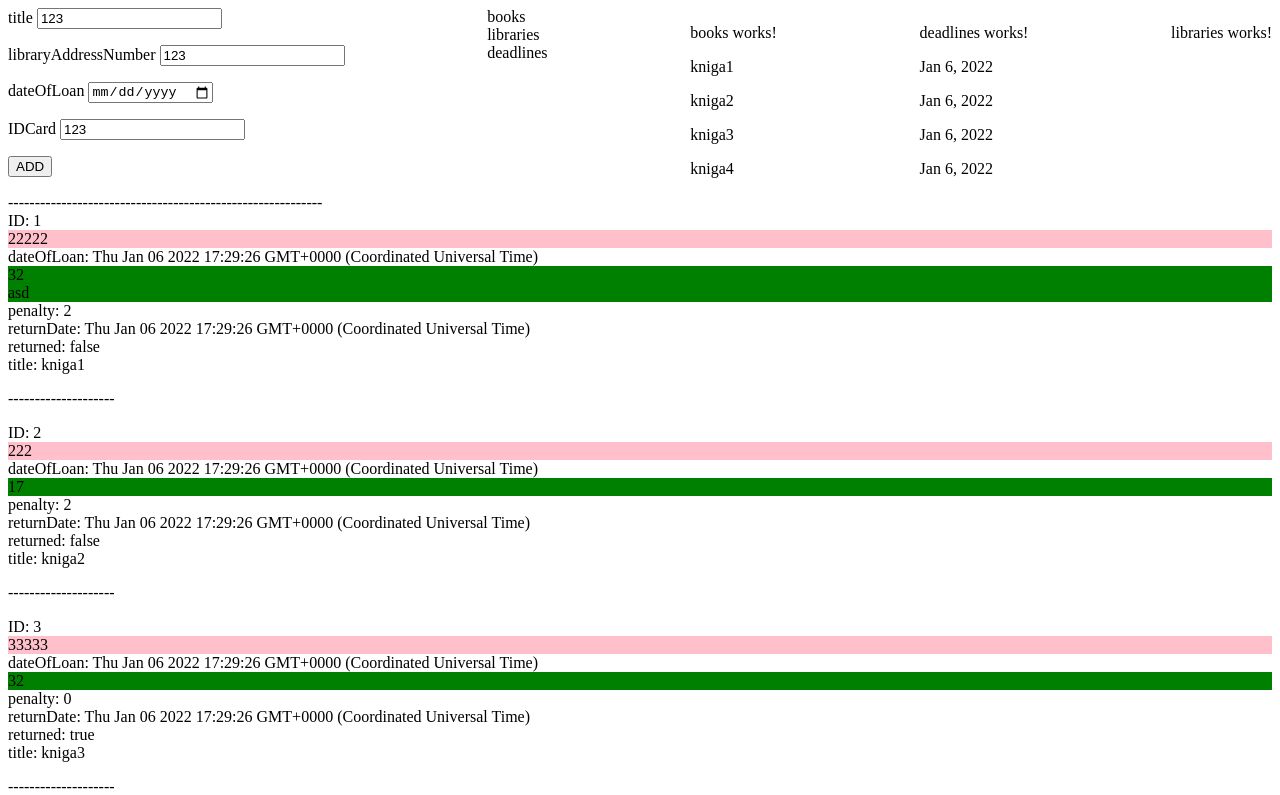
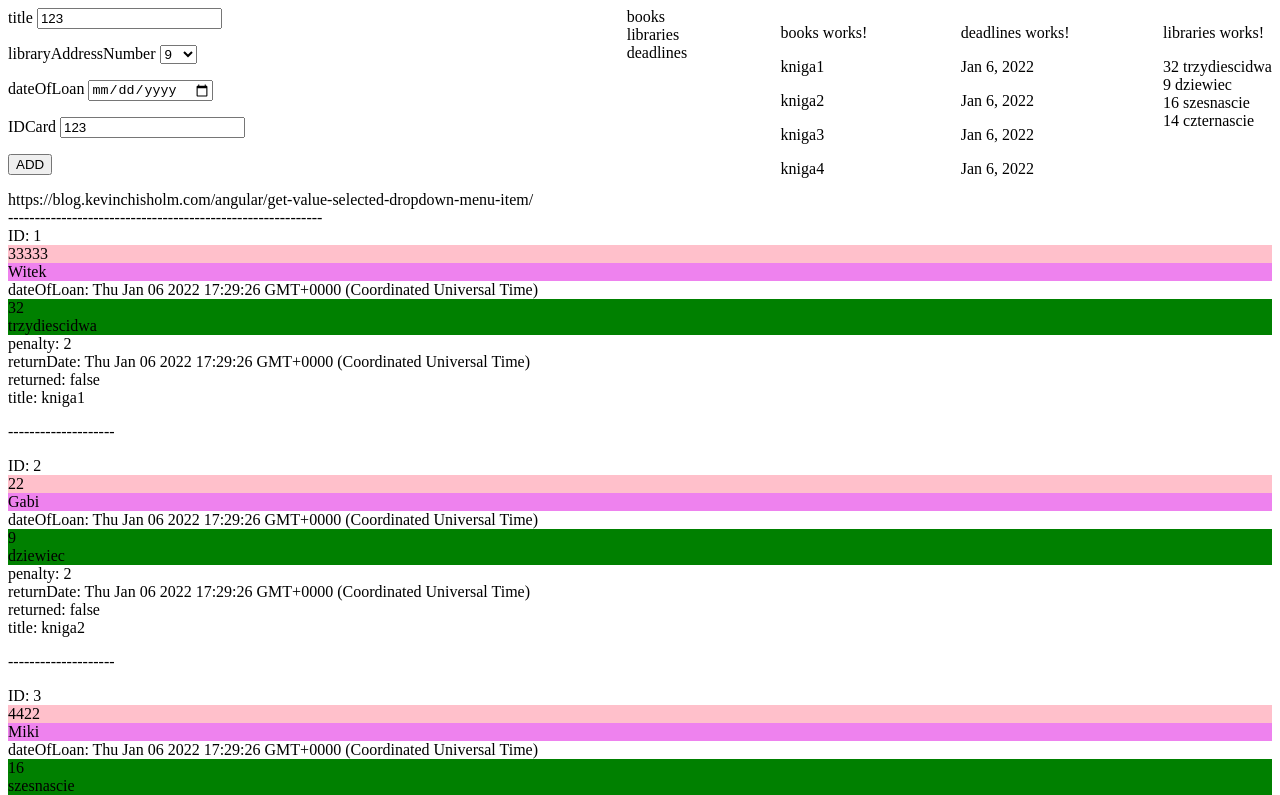
Before and after one commit to thiefunny/biblioteki-angular, an Angular app: page / in a window 1280 px wide. Shown: the top 795 px of the page. Built offline with nearby package versions, Linux system fonts and the light colour scheme.

Commit message:
work in progress

```diff
--- a/src/app/form/form.component.html
+++ b/src/app/form/form.component.html
@@ -1,13 +1,19 @@
 <form>
     <label for="">title <input type="text" #title value="123"></label>
     <p></p>
-    <label for="">libraryAddressNumber <input type="number" #libraryAddressNumber value="123"></label>
+    <label for="library">libraryAddressNumber </label>
+    <select id="library" #libraryAddressNumber>
+        <option *ngFor="let library of libraries" value="library.number">{{library.number}}</option>
+        </select>
     <p></p>
-    <label for="">dateOfLoan <input type="date" #dateOfLoan></label>
+    <label for="">dateOfLoan <input type="date" #dateOfLoan required></label>
     <p></p>
     <label for="">IDCard <input type="number" #IDCard value="123"></label>
     <p></p>
     <p></p>
-    <button type="button" (click)="addBook(title.value, libraryAddressNumber.valueAsNumber, dateOfLoan.valueAsDate, IDCard.valueAsNumber)">ADD</button>
+    <button type="button" (click)="addBook(title.value, libraryAddressNumber.selectedOptions, dateOfLoan.valueAsDate, IDCard.valueAsNumber)">ADD</button>
     <p></p>
 </form>
+
+
+https://blog.kevinchisholm.com/angular/get-value-selected-dropdown-menu-item/
--- a/src/app/form/form.component.ts
+++ b/src/app/form/form.component.ts
@@ -7,9 +7,12 @@ import { BookService } from '../shared/book.service';
   styleUrls: ['./form.component.scss'],
 })
 export class FormComponent implements OnInit {
-  constructor(private bookService: BookService) {}
+  libraries = this.bookService.getLibraries;
+    constructor(private bookService: BookService) {}
   addBook(title: string, libraryAddressNumber: number, dateOfLoan: Date | null, IDCard: number) {
     this.bookService.addBook(title, libraryAddressNumber, dateOfLoan, IDCard);
   }
-  ngOnInit(): void {}
+  ngOnInit(): void {
+    //   console.log(this.libraries)
+  }
 }
--- a/src/app/libraries/libraries.component.html
+++ b/src/app/libraries/libraries.component.html
@@ -1 +1,5 @@
 <p>libraries works!</p>
+<div *ngFor="let book of books">
+    {{book.libraryAddress.number}}
+    {{book.libraryAddress.address}}
+</div>
--- a/src/app/shared/book.interface.ts
+++ b/src/app/shared/book.interface.ts
@@ -1,11 +1,11 @@
 export interface IDCard {
   cardNumber: number;
-  cardHolder?: string;
+  cardHolder: string;
 }
 
 export interface libraryAddress {
   number: number;
-  address?: string;
+  address: string;
 }
 
 export interface Book {
@@ -14,7 +14,7 @@ export interface Book {
   returned: boolean;
   libraryAddress: libraryAddress;
   dateOfLoan: Date | null;
-  returnDate: Date | null;
+  returnDate: Date;
   penalty: number;
   IDcard: IDCard;
 }
--- a/src/app/shared/book.service.ts
+++ b/src/app/shared/book.service.ts
@@ -1,5 +1,5 @@
 import { EventEmitter } from '@angular/core';
-import { Book } from './book.interface';
+import { Book, IDCard, libraryAddress } from './book.interface';
 
 export class BookService {
   bookAddedEvent = new EventEmitter<Book>();
@@ -14,7 +14,7 @@ export class BookService {
   ) {
     const ID = this.books.length + 1;
     const returnDate = new Date(dateOfLoan!.getTime());
-    returnDate.setMonth(returnDate.getMonth()+1)
+    returnDate.setMonth(returnDate.getMonth() + 1);
     const newBook = {
       ID,
       title,
@@ -23,55 +23,73 @@ export class BookService {
       dateOfLoan,
       returnDate,
       penalty: 2,
-      IDcard: { cardNumber: IDCard },
+      IDcard: { cardNumber: IDCard, cardHolder: 'ktos trzeci' },
     };
     this.books.push(newBook);
-    console.log(dateOfLoan);
-    console.log(returnDate);
+    // console.log(dateOfLoan);
+    // console.log(returnDate);
   }
 
   private IDs: number[] = [1, 2, 3, 4];
+
+  private libraries: libraryAddress[] = [
+    { number: 9, address: 'dziewiec' },
+    { number: 32, address: 'trzydiescidwa' },
+    { number: 16, address: 'szesnascie' },
+    { number: 14, address: 'czternascie' },
+  ];
+
+  private IDcards: IDCard[] = [
+    { cardNumber: 33333, cardHolder: 'Witek' },
+    { cardNumber: 22, cardHolder: 'Gabi' },
+    { cardNumber: 4422, cardHolder: 'Miki' },
+    { cardNumber: 13253, cardHolder: 'Kinia' },
+  ];
+
+  get getLibraries() {
+    return this.libraries;
+  }
 
   books: Book[] = [
     {
       ID: this.IDs[0],
       title: 'kniga1',
       returned: false,
-      libraryAddress: { number: 32, address: 'asd' },
+      libraryAddress: this.libraries[1],
       dateOfLoan: new Date(),
       returnDate: new Date(),
       penalty: 2,
-      IDcard: { cardNumber: 22222 },
+      IDcard: this.IDcards[0],
     },
     {
       ID: this.IDs[1],
       title: 'kniga2',
       returned: false,
-      libraryAddress: { number: 17 },
+      libraryAddress: this.libraries[0],
       dateOfLoan: new Date(),
       returnDate: new Date(),
       penalty: 2,
-      IDcard: { cardNumber: 222 },
+      IDcard: this.IDcards[1],
     },
     {
       ID: this.IDs[2],
       title: 'kniga3',
       returned: true,
-      libraryAddress: { number: 32 },
+      libraryAddress: this.libraries[2],
       dateOfLoan: new Date(),
       returnDate: new Date(),
       penalty: 0,
-      IDcard: { cardNumber: 33333 },
+      IDcard: this.IDcards[2],
     },
     {
       ID: this.IDs[3],
       title: 'kniga4',
       returned: false,
-      libraryAddress: { number: 154, address: 'asdertert, 24, kato' },
+      libraryAddress: this.libraries[3],
       dateOfLoan: new Date(),
       returnDate: new Date(),
       penalty: 3,
-      IDcard: { cardNumber: 33333, cardHolder: 'Witek' },
+      IDcard: this.IDcards[3],
     },
   ];
 }
```
